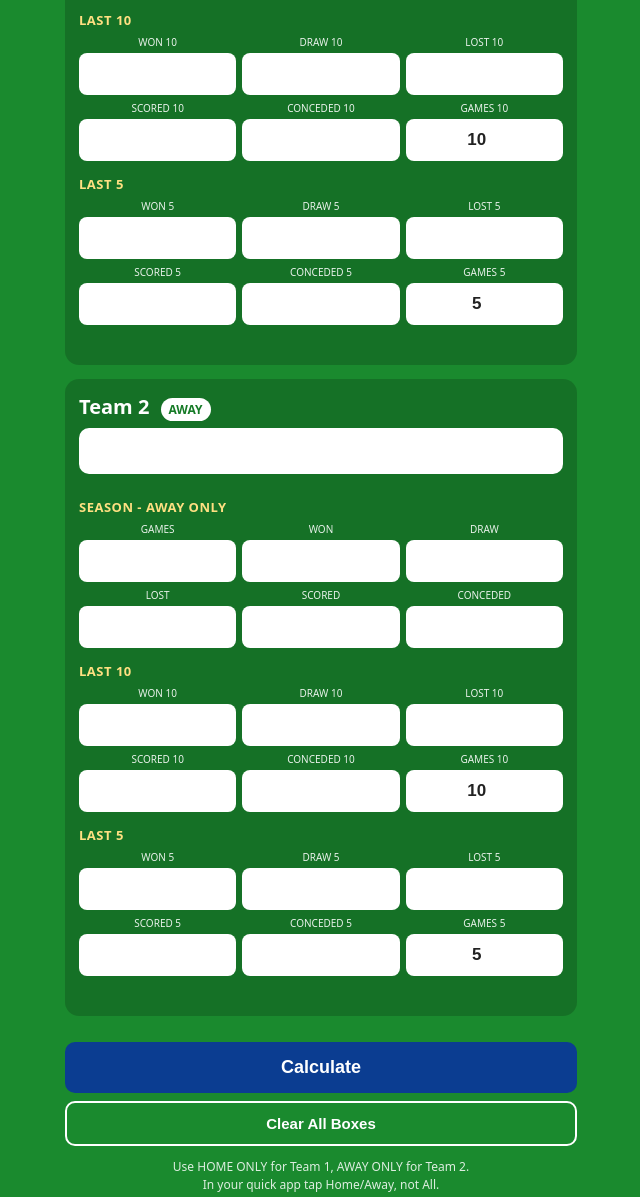
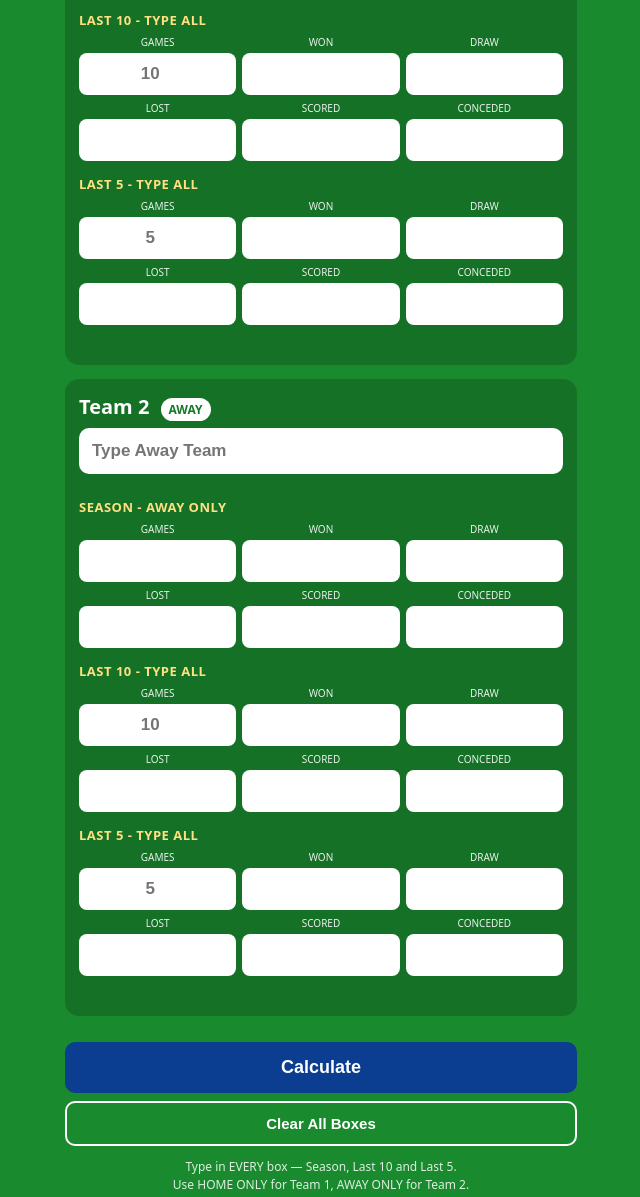
Before and after one commit to Ziraba/My-Bet-Pro-app, a plain HTML site: page index.html in a window 1280 px wide. Shown: the part 366-1563 px from the top of the page, without its empty margins (319-959 px from the left). Drawn offline with Linux system fonts and the light colour scheme.

Commit message:
Enhance input fields and clear function
Updated input placeholders and section labels for better clarity. Adjusted the clearAll function to reset all input fields.

```diff
--- a/index.html
+++ b/index.html
@@ -52,71 +52,71 @@ td{padding:8px 0;border-bottom:1px solid #eee}td:last-child{text-align:right;fon
 <p class="sub">Season + Last 10 + Last 5 &bull; Poisson</p>
 <div class="card">
 <div class="team-label">Team 1 <span>HOME</span></div>
-<input class="team-name" id="name1" placeholder="">
+<input class="team-name" id="name1" placeholder="Type Home Team">
 <div class="sec">SEASON - HOME ONLY</div>
 <div class="grid">
-<div><label>GAMES</label><input id="g1" type="number"></div>
-<div><label>WON</label><input id="w1" type="number"></div>
-<div><label>DRAW</label><input id="d1" type="number"></div>
-<div><label>LOST</label><input id="l1" type="number"></div>
-<div><label>SCORED</label><input id="s1" type="number"></div>
-<div><label>CONCEDED</label><input id="m1" type="number"></div>
+<div><label>GAMES</label><input id="g1" type="number" inputmode="numeric"></div>
+<div><label>WON</label><input id="w1" type="number" inputmode="numeric"></div>
+<div><label>DRAW</label><input id="d1" type="number" inputmode="numeric"></div>
+<div><label>LOST</label><input id="l1" type="number" inputmode="numeric"></div>
+<div><label>SCORED</label><input id="s1" type="number" inputmode="numeric"></div>
+<div><label>CONCEDED</label><input id="m1" type="number" inputmode="numeric"></div>
 </div>
-<div class="sec">LAST 10</div>
+<div class="sec">LAST 10 - TYPE ALL</div>
 <div class="grid">
-<div><label>WON 10</label><input id="w10_1" type="number"></div>
-<div><label>DRAW 10</label><input id="d10_1" type="number"></div>
-<div><label>LOST 10</label><input id="l10_1" type="number"></div>
-<div><label>SCORED 10</label><input id="s10_1" type="number"></div>
-<div><label>CONCEDED 10</label><input id="m10_1" type="number"></div>
-<div><label>GAMES 10</label><input id="g10_1" type="number" value="10"></div>
+<div><label>GAMES</label><input id="g10_1" type="number" inputmode="numeric" placeholder="10"></div>
+<div><label>WON</label><input id="w10_1" type="number" inputmode="numeric"></div>
+<div><label>DRAW</label><input id="d10_1" type="number" inputmode="numeric"></div>
+<div><label>LOST</label><input id="l10_1" type="number" inputmode="numeric"></div>
+<div><label>SCORED</label><input id="s10_1" type="number" inputmode="numeric"></div>
+<div><label>CONCEDED</label><input id="m10_1" type="number" inputmode="numeric"></div>
 </div>
-<div class="sec">LAST 5</div>
+<div class="sec">LAST 5 - TYPE ALL</div>
 <div class="grid">
-<div><label>WON 5</label><input id="w5_1" type="number"></div>
-<div><label>DRAW 5</label><input id="d5_1" type="number"></div>
-<div><label>LOST 5</label><input id="l5_1" type="number"></div>
-<div><label>SCORED 5</label><input id="s5_1" type="number"></div>
-<div><label>CONCEDED 5</label><input id="m5_1" type="number"></div>
-<div><label>GAMES 5</label><input id="g5_1" type="number" value="5"></div>
+<div><label>GAMES</label><input id="g5_1" type="number" inputmode="numeric" placeholder="5"></div>
+<div><label>WON</label><input id="w5_1" type="number" inputmode="numeric"></div>
+<div><label>DRAW</label><input id="d5_1" type="number" inputmode="numeric"></div>
+<div><label>LOST</label><input id="l5_1" type="number" inputmode="numeric"></div>
+<div><label>SCORED</label><input id="s5_1" type="number" inputmode="numeric"></div>
+<div><label>CONCEDED</label><input id="m5_1" type="number" inputmode="numeric"></div>
 </div>
 <div class="warn" id="warn1"></div>
 </div>
 <div class="card">
 <div class="team-label">Team 2 <span>AWAY</span></div>
-<input class="team-name" id="name2" placeholder="">
+<input class="team-name" id="name2" placeholder="Type Away Team">
 <div class="sec">SEASON - AWAY ONLY</div>
 <div class="grid">
-<div><label>GAMES</label><input id="g2" type="number"></div>
-<div><label>WON</label><input id="w2" type="number"></div>
-<div><label>DRAW</label><input id="d2" type="number"></div>
-<div><label>LOST</label><input id="l2" type="number"></div>
-<div><label>SCORED</label><input id="s2" type="number"></div>
-<div><label>CONCEDED</label><input id="m2" type="number"></div>
+<div><label>GAMES</label><input id="g2" type="number" inputmode="numeric"></div>
+<div><label>WON</label><input id="w2" type="number" inputmode="numeric"></div>
+<div><label>DRAW</label><input id="d2" type="number" inputmode="numeric"></div>
+<div><label>LOST</label><input id="l2" type="number" inputmode="numeric"></div>
+<div><label>SCORED</label><input id="s2" type="number" inputmode="numeric"></div>
+<div><label>CONCEDED</label><input id="m2" type="number" inputmode="numeric"></div>
 </div>
-<div class="sec">LAST 10</div>
+<div class="sec">LAST 10 - TYPE ALL</div>
 <div class="grid">
-<div><label>WON 10</label><input id="w10_2" type="number"></div>
-<div><label>DRAW 10</label><input id="d10_2" type="number"></div>
-<div><label>LOST 10</label><input id="l10_2" type="number"></div>
-<div><label>SCORED 10</label><input id="s10_2" type="number"></div>
-<div><label>CONCEDED 10</label><input id="m10_2" type="number"></div>
-<div><label>GAMES 10</label><input id="g10_2" type="number" value="10"></div>
+<div><label>GAMES</label><input id="g10_2" type="number" inputmode="numeric" placeholder="10"></div>
+<div><label>WON</label><input id="w10_2" type="number" inputmode="numeric"></div>
+<div><label>DRAW</label><input id="d10_2" type="number" inputmode="numeric"></div>
+<div><label>LOST</label><input id="l10_2" type="number" inputmode="numeric"></div>
+<div><label>SCORED</label><input id="s10_2" type="number" inputmode="numeric"></div>
+<div><label>CONCEDED</label><input id="m10_2" type="number" inputmode="numeric"></div>
 </div>
-<div class="sec">LAST 5</div>
+<div class="sec">LAST 5 - TYPE ALL</div>
 <div class="grid">
-<div><label>WON 5</label><input id="w5_2" type="number"></div>
-<div><label>DRAW 5</label><input id="d5_2" type="number"></div>
-<div><label>LOST 5</label><input id="l5_2" type="number"></div>
-<div><label>SCORED 5</label><input id="s5_2" type="number"></div>
-<div><label>CONCEDED 5</label><input id="m5_2" type="number"></div>
-<div><label>GAMES 5</label><input id="g5_2" type="number" value="5"></div>
+<div><label>GAMES</label><input id="g5_2" type="number" inputmode="numeric" placeholder="5"></div>
+<div><label>WON</label><input id="w5_2" type="number" inputmode="numeric"></div>
+<div><label>DRAW</label><input id="d5_2" type="number" inputmode="numeric"></div>
+<div><label>LOST</label><input id="l5_2" type="number" inputmode="numeric"></div>
+<div><label>SCORED</label><input id="s5_2" type="number" inputmode="numeric"></div>
+<div><label>CONCEDED</label><input id="m5_2" type="number" inputmode="numeric"></div>
 </div>
 <div class="warn" id="warn2"></div>
 </div>
 <button class="calc" onclick="calculate()">Calculate</button>
 <button class="clear" onclick="clearAll()">Clear All Boxes</button>
-<p class="small">Use HOME ONLY for Team 1, AWAY ONLY for Team 2.<br>In your quick app tap Home/Away, not All.</p>
+<p class="small">Type in EVERY box — Season, Last 10 and Last 5.<br>Use HOME ONLY for Team 1, AWAY ONLY for Team 2.</p>
 <div class="result" id="out">
 <h2 id="fixture" style="text-align:center;margin:0;font-size:19px"></h2>
 <div class="big" id="score"></div>
@@ -151,7 +151,7 @@ td{padding:8px 0;border-bottom:1px solid #eee}td:last-child{text-align:right;fon
 <script>
 let lastShareText="";
 function val(id){let v=document.getElementById(id).value;return v===""?null:Number(v)}
-function clearAll(){document.querySelectorAll("input").forEach(e=>{if(e.id!=="g10_1"&&e.id!=="g5_1"&&e.id!=="g10_2"&&e.id!=="g5_2")e.value=""});document.getElementById("warn1").textContent="";document.getElementById("warn2").textContent="";document.getElementById("out").style.display="none";}
+function clearAll(){document.querySelectorAll("input").forEach(e=>{e.value=""});document.getElementById("warn1").textContent="";document.getElementById("warn2").textContent="";document.getElementById("out").style.display="none";}
 function fact(n){let f=1;for(let i=2;i<=n;i++)f*=i;return f}
 function poisson(l,k){return Math.exp(-l)*Math.pow(l,k)/fact(k)}
 function calculate(){
@@ -168,18 +168,18 @@ for(let k in a2) if(a2[k]===null){document.getElementById("warn2").textContent="
 for(let k in b2) if(b2[k]===null){document.getElementById("warn2").textContent="Fill ALL Last 5 boxes for Away.";return}
 if(t1.W+t1.D+t1.L!==t1.G){document.getElementById("warn1").textContent="Home Season: W+D+L must = G";return}
 if(t2.W+t2.D+t2.L!==t2.G){document.getElementById("warn2").textContent="Away Season: W+D+L must = G";return}
-if(a1.W+a1.D+a1.L!==10){document.getElementById("warn1").textContent="Home Last 10: W+D+L must = 10";return}
-if(a2.W+a2.D+a2.L!==10){document.getElementById("warn2").textContent="Away Last 10: W+D+L must = 10";return}
-if(b1.W+b1.D+b1.L!==5){document.getElementById("warn1").textContent="Home Last 5: W+D+L must = 5";return}
-if(b2.W+b2.D+b2.L!==5){document.getElementById("warn2").textContent="Away Last 5: W+D+L must = 5";return}
+if(a1.W+a1.D+a1.L!==a1.G){document.getElementById("warn1").textContent="Home Last 10: W+D+L must = GAMES you typed";return}
+if(a2.W+a2.D+a2.L!==a2.G){document.getElementById("warn2").textContent="Away Last 10: W+D+L must = GAMES you typed";return}
+if(b1.W+b1.D+b1.L!==b1.G){document.getElementById("warn1").textContent="Home Last 5: W+D+L must = GAMES you typed";return}
+if(b2.W+b2.D+b2.L!==b2.G){document.getElementById("warn2").textContent="Away Last 5: W+D+L must = GAMES you typed";return}
 function weightedRate(seasonS,seasonG,s10,g10,s5,g5){let rSeason=seasonS/seasonG,r10=s10/g10,r5=s5/g5;return rSeason*0.40+r10*0.35+r5*0.25;}
 let lg=(t1.S+t1.M+t2.S+t2.M)/(2*(t1.G+t2.G));lg=Math.min(1.60,Math.max(1.05,lg||1.30));
-let hScored=weightedRate(t1.S,t1.G,a1.S,10,b1.S,5);let hConceded=weightedRate(t1.M,t1.G,a1.M,10,b1.M,5);
-let aScored=weightedRate(t2.S,t2.G,a2.S,10,b2.S,5);let aConceded=weightedRate(t2.M,t2.G,a2.M,10,b2.M,5);
+let hScored=weightedRate(t1.S,t1.G,a1.S,a1.G,b1.S,b1.G);let hConceded=weightedRate(t1.M,t1.G,a1.M,a1.G,b1.M,b1.G);
+let aScored=weightedRate(t2.S,t2.G,a2.S,a2.G,b2.S,b2.G);let aConceded=weightedRate(t2.M,t2.G,a2.M,a2.G,b2.M,b2.G);
 let k1=t1.G/(t1.G+6),k2=t2.G/(t2.G+6);hScored=hScored*k1+lg*(1-k1);hConceded=hConceded*k1+lg*(1-k1);aScored=aScored*k2+lg*(1-k2);aConceded=aConceded*k2+lg*(1-k2);
 let hAtt=hScored/lg,hDef=hConceded/lg,aAtt=aScored/lg,aDef=aConceded/lg;
 let xH=Math.max(0.15,Math.min(3.20,hAtt*aDef*lg+0.32));let xA=Math.max(0.10,Math.min(3.00,aAtt*hDef*lg-0.02));
-let form1=(t1.W*3+t1.D)/Math.max(1,t1.G)*0.40+(a1.W*3+a1.D)/10*0.35+(b1.W*3+b1.D)/5*0.25;let form2=(t2.W*3+t2.D)/Math.max(1,t2.G)*0.40+(a2.W*3+a2.D)/10*0.35+(b2.W*3+b2.D)/5*0.25;
+let form1=(t1.W*3+t1.D)/Math.max(1,t1.G)*0.40+(a1.W*3+a1.D)/Math.max(1,a1.G)*0.35+(b1.W*3+b1.D)/Math.max(1,b1.G)*0.25;let form2=(t2.W*3+t2.D)/Math.max(1,t2.G)*0.40+(a2.W*3+a2.D)/Math.max(1,a2.G)*0.35+(b2.W*3+b2.D)/Math.max(1,b2.G)*0.25;
 xH=Math.max(0.15,Math.min(3.20,xH+(form1-form2)*0.12));xA=Math.max(0.10,Math.min(3.00,xA+(form2-form1)*0.12));
 let pH=0,pD=0,pA=0,over25=0;for(let i=0;i<=10;i++)for(let j=0;j<=10;j++){let p=poisson(xH,i)*poisson(xA,j);if(i<=1&&j<=1){let rho=-0.12;if(i===0&&j===0)p*=1-rho*xH*xA;if(i===1&&j===0)p*=1+rho*xA;if(i===0&&j===1)p*=1+rho*xH;if(i===1&&j===1)p*=1-rho;}if(i>j)pH+=p;else if(i===j)pD+=p;else pA+=p;if(i+j>=3)over25+=p;}
 let tot=pH+pD+pA;pH/=tot;pD/=tot;pA/=tot;over25/=tot;let btts=(1-poisson(xH,0))*(1-poisson(xA,0));
@@ -203,4 +203,4 @@ if('serviceWorker' in navigator){navigator.serviceWorker.register('sw.js').catch
 showSaved();
 </script>
 </body>
-  </html>
+</html>
```
